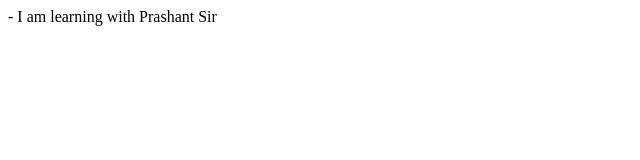
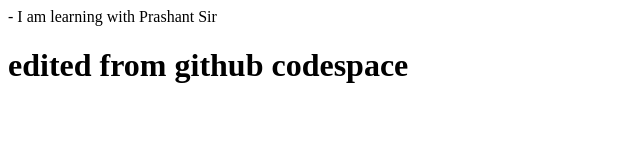
Before and after one commit to anilkumarjadhav/html_test, a plain HTML site: page index.html in a window 1280 px wide. Shown: the whole page, without its empty margins (0-640 px from the left). Drawn offline with Linux system fonts and the light colour scheme.

Commit message:
added my first line of code from github codespace

```diff
--- a/index.html
+++ b/index.html
@@ -9,5 +9,11 @@
     <!--this is my first comment.-->
     I am learning with Prashant Sir
 
+    <h1>edited from github codespace</h1>
+
+
+
+
+
 </BODY>
 </html>
```
